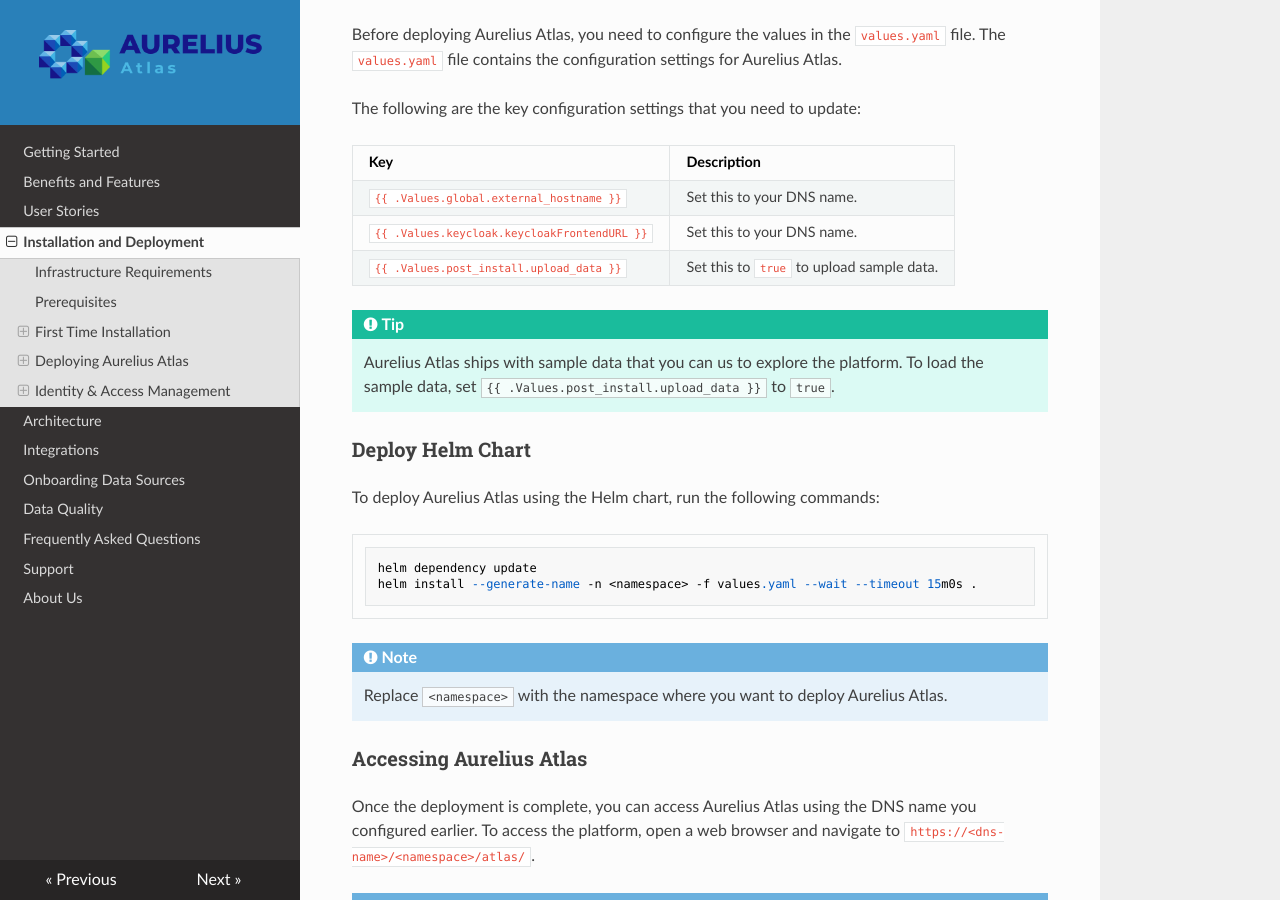
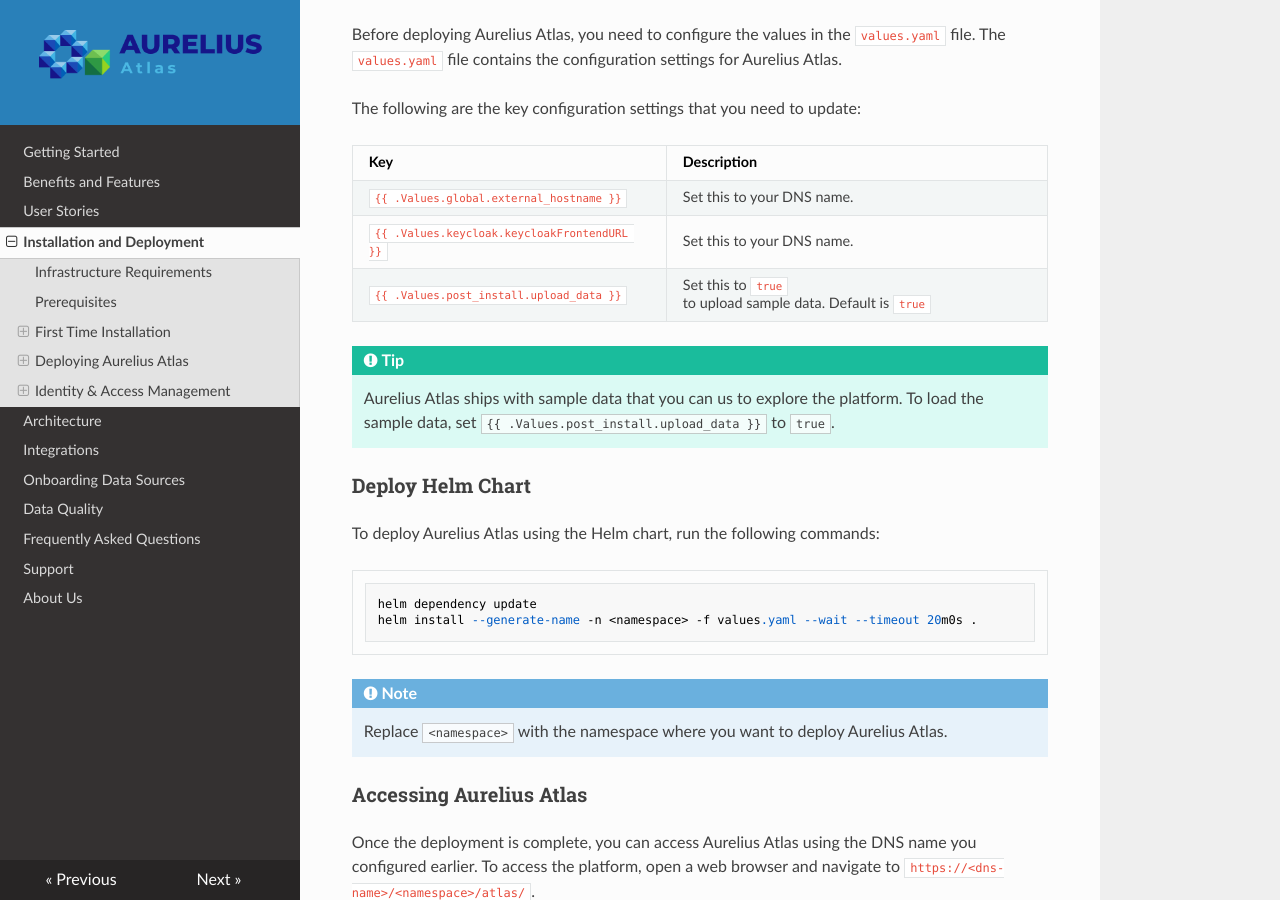
Before and after one commit to aureliusenterprise/aurelius-atlas-documentation, an MkDocs documentation site: the page built from docs/installation-and-deployment.md, in a window 1280 px wide and 900 px high, scrolled down 5961 px. Built offline with MkDocs 1.6.1, drawn with Linux system fonts in a browser that asks for light colours; nearby versions of some CDN libraries.

Commit message:
small fix for instalation and deployment page

```diff
--- a/docs/installation-and-deployment.md
+++ b/docs/installation-and-deployment.md
@@ -298,7 +298,7 @@
 | -------------------------------------------- | ----------------------------------------- |
 | `{{ .Values.global.external_hostname }}`     | Set this to your DNS name.                |
 | `{{ .Values.keycloak.keycloakFrontendURL }}` | Set this to your DNS name.                |
-| `{{ .Values.post_install.upload_data }}`     | Set this to `true` to upload sample data. |
+| `{{ .Values.post_install.upload_data }}`     | Set this to `true` to upload sample data. Default is `true` |
 
 !!! tip
     Aurelius Atlas ships with sample data that you can us to explore the platform. To load the sample data,
```
Also changed, not shown: other parts of docs/installation-and-deployment.md (+1 -1 lines).
